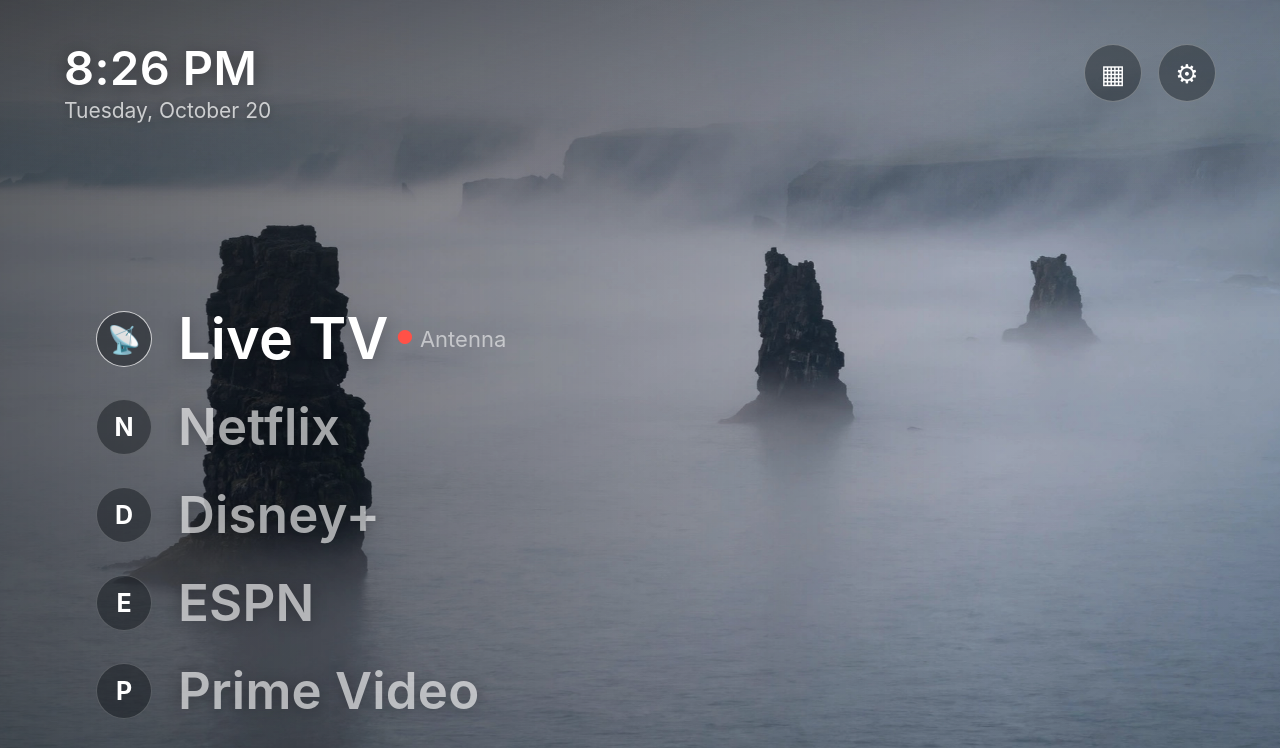
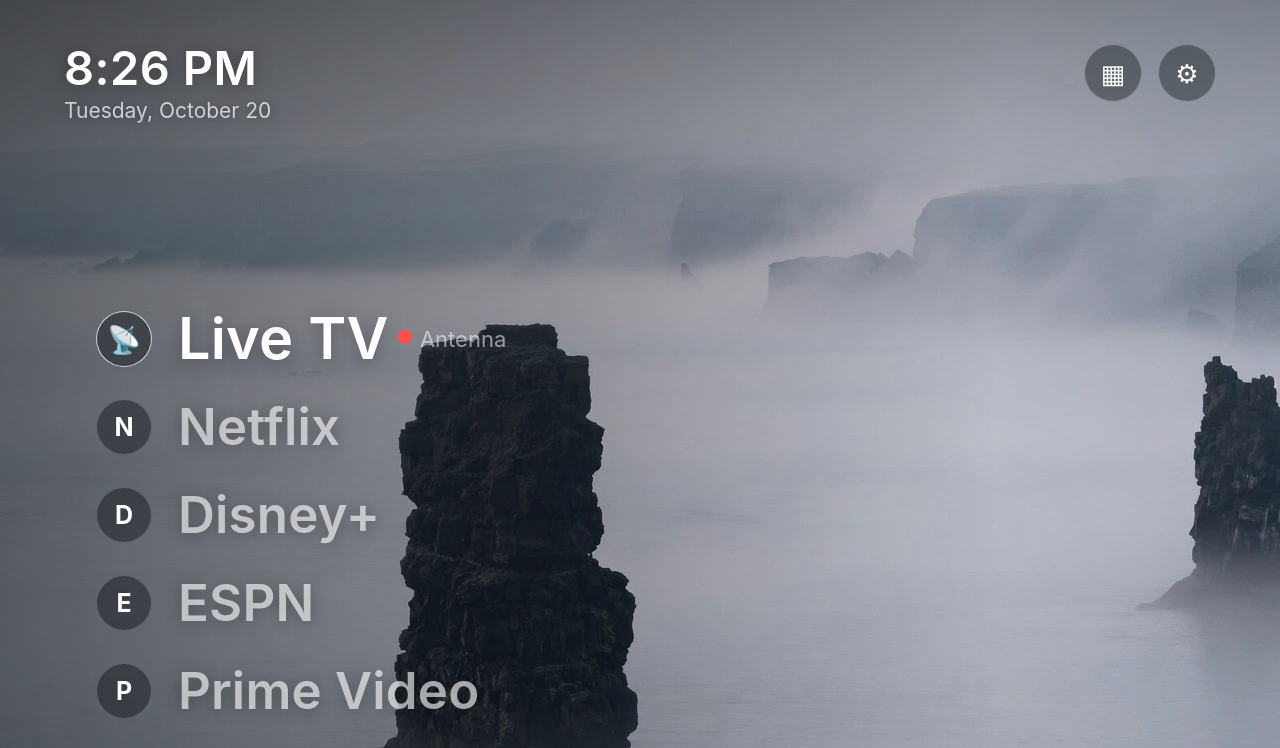
Before and after one commit to sameer095k/tv-launcher, a website: page index.html in a window 1280 px wide. Shown: the top 748 px of the page. Drawn offline with Linux system fonts and the light colour scheme.

Commit message:
v1.1 fix pass

```diff
--- a/index.html
+++ b/index.html
@@ -7,7 +7,7 @@
 <link rel="stylesheet" href="css/style.css">
 </head>
 <body>
-<div id="wallpaper"></div>
+<img id="wallpaper" src="assets/wallpaper.jpg" alt="">
 <div id="scrim"></div>
 <div id="app">
   <header id="topbar">
@@ -28,6 +28,7 @@
       <h1 class="view-title">Live TV <span class="subtitle">Antenna</span></h1>
       <div id="channel-grid" class="channels"></div>
       <p class="hint">Select a channel to tune the antenna</p>
+      <p id="tv-status" class="tvstatus"></p>
     </section>
     <section id="view-allapps" class="view" aria-label="All apps">
       <div class="plate">
```
